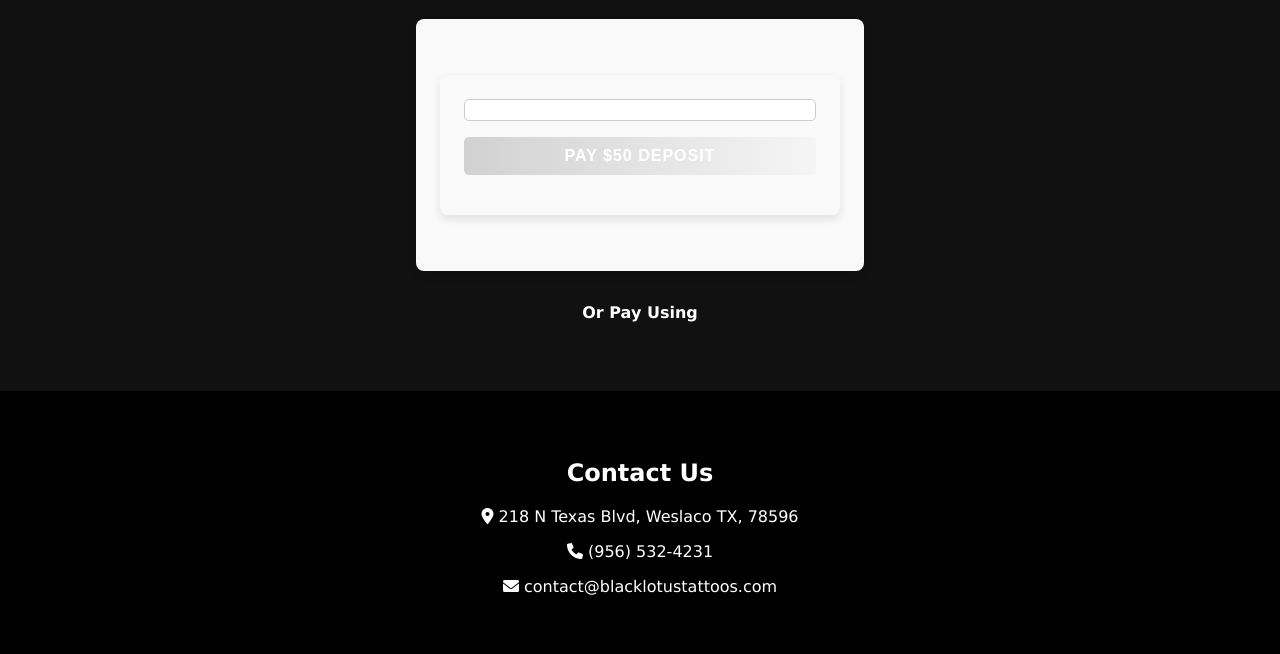
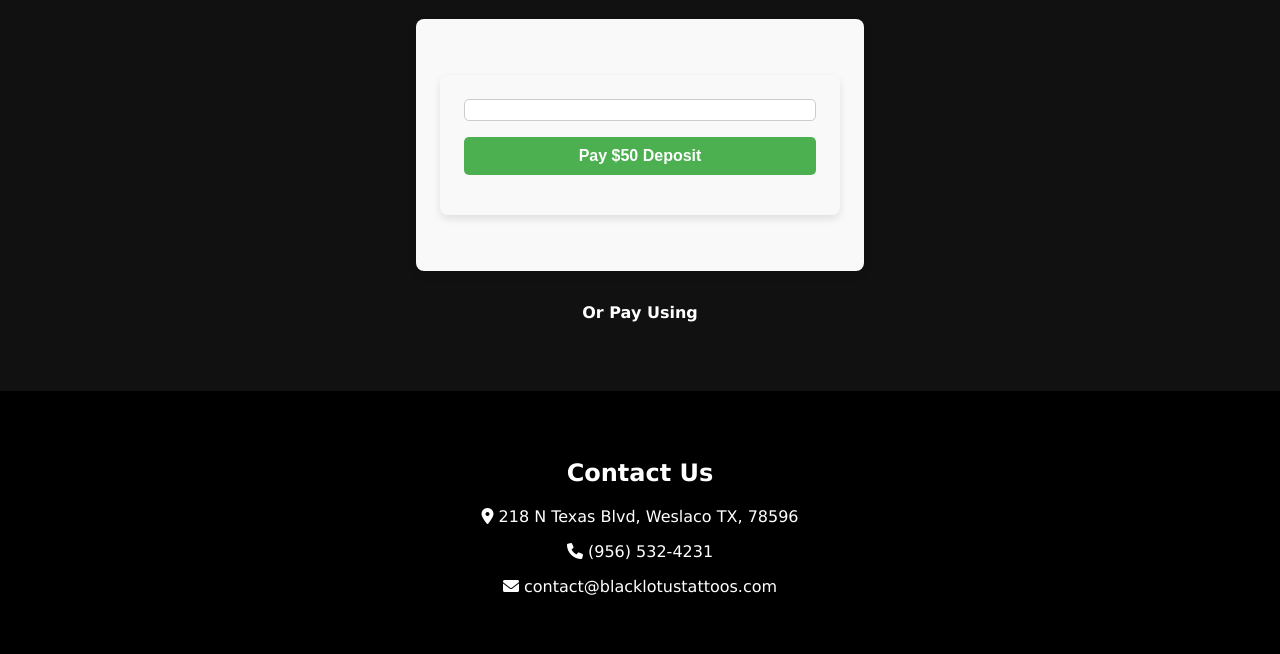
Before and after one commit to oneironaught/black_lotus, a plain HTML site: page index.html in a window 1280 px wide. Shown: the part 2920-3574 px from the top of the page. Drawn offline with Linux system fonts and the light colour scheme; a script that the page names is missing.

Commit message:
changed color to pay deposit button

```diff
--- a/index.html
+++ b/index.html
@@ -88,7 +88,7 @@
     <div id="payment-form">
       <form id="payment-form">
         <div id="card-element"></div>
-        <button id="submit-payment" class="btn btn-gray-white mt-4">Pay $50 Deposit</button>
+        <button id="submit-payment" class="btn btn mt-4">Pay $50 Deposit</button>
         <p id="payment-message" class="hidden"></p>
       </form>
     </div>
```
